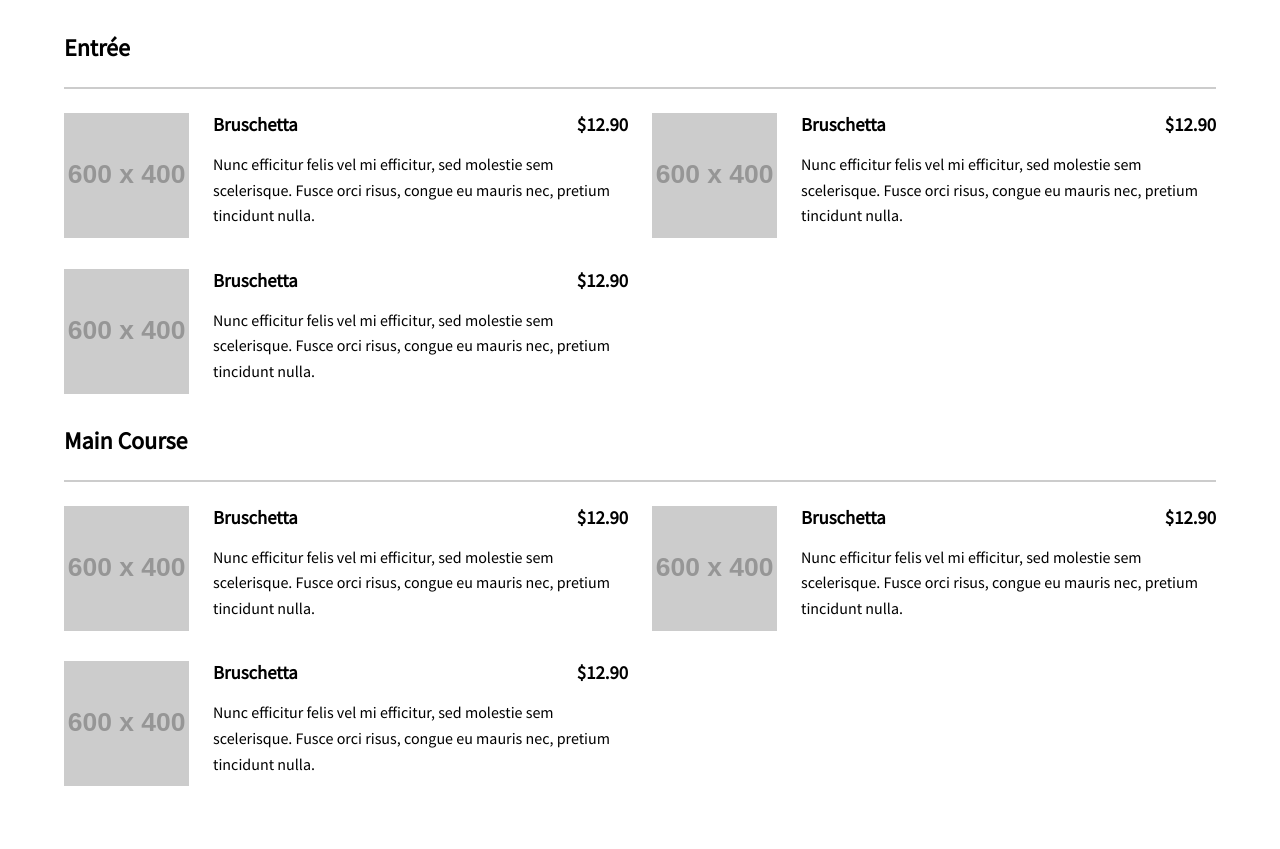
After one commit to sbt94/website-software_engineering, a PHP site: page /Menu.html in a window 1280 px wide. The commit adds this page. Run offline with PHP 8.4, Linux system fonts and the light colour scheme; grey boxes labelled with a size stand in for pictures from a placeholder-image service; some libraries are stand-ins or nearby versions.

Commit message:
menu page

```diff
--- /dev/null
+++ b/Menu.css
@@ -0,0 +1,80 @@
+@import url("https://fonts.googleapis.com/css?family=Bree+Serif|Poppins|Source+Sans+Pro|Montserrat:400,900&display=swap");
+
+* {
+  /* margin: 0;
+  padding: 0; */
+  box-sizing: border-box;
+  font-family: "Source Sans Pro", "Poppins", sans-serif;
+}
+body {
+  /* background: #333; */
+}
+
+.container {
+  max-width: 1200px;
+  margin: 0 auto;
+  padding: 1.5em;
+}
+
+.menu {
+  font-family: sans-serif;
+  font-size: 14px;
+}
+
+.menu-group-heading {
+  margin: 0;
+  padding-bottom: 1em;
+  border-bottom: 2px solid #ccc;
+}
+
+.menu-group {
+  display: grid;
+  grid-template-columns: 1fr;
+  gap: 1.5em;
+  padding: 1.5em 0;
+}
+
+.menu-item {
+  display: flex;
+}
+
+.menu-item-img {
+  width: 80px;
+  height: 80px;
+  flex-shrink: 0;
+  object-fit: cover;
+  margin-right: 1.5em;
+}
+
+.menu-item-text {
+  flex-grow: 1;
+}
+
+.menu-item-heading {
+  display: flex;
+  justify-content: space-between;
+  margin: 0;
+}
+
+.menu-item-name {
+  margin-right: 1.5em;
+}
+
+.menu-item-desc {
+  line-height: 1.6;
+}
+
+@media screen and (min-width: 992px) {
+  .menu {
+    font-size: 16px;
+  }
+
+  .menu-group {
+    grid-template-columns: repeat(2, 1fr);
+  }
+
+  .menu-item-img {
+    width: 125px;
+    height: 125px;
+  }
+}
--- /dev/null
+++ b/Menu.html
@@ -0,0 +1,142 @@
+<!DOCTYPE html>
+<html>
+  <head>
+    <meta charset="UTF-8" />
+    <meta name="viewport" content="width=device-width, initial-scale=1.0" />
+    <meta http-equiv="X-UA-Compatible" content="ie=edge" />
+    <link
+      rel="stylesheet"
+      href="https://fonts.googleapis.com/icon?family=Material+Icons"
+    />
+    <link
+      rel="stylesheet"
+      href="https://use.fontawesome.com/releases/v5.8.2/css/all.css"
+    />
+    <link rel="stylesheet" href="Menu.css" />
+    <title>Restaurant Menu</title>
+  </head>
+
+  <body>
+    <main class="container">
+      <div class="menu">
+        <h2 class="menu-group-heading">Entrée</h2>
+        <div class="menu-group">
+          <div class="menu-item">
+            <img
+              src="https://dummyimage.com/600x400/000/fff"
+              alt="Black Placeholder Image"
+              class="menu-item-img"
+            />
+            <div class="menu-item-text">
+              <h3 class="menu-item-heading">
+                <span class="menu-item-name">Bruschetta</span>
+                <span class="menu-item-price">$12.90</span>
+              </h3>
+              <p class="menu-item-desc">
+                Nunc efficitur felis vel mi efficitur, sed molestie sem
+                scelerisque. Fusce orci risus, congue eu mauris nec, pretium
+                tincidunt nulla.
+              </p>
+            </div>
+          </div>
+          <div class="menu-item">
+            <img
+              src="https://dummyimage.com/600x400/ccc/fff"
+              alt="Black Placeholder Image"
+              class="menu-item-img"
+            />
+            <div class="menu-item-text">
+              <h3 class="menu-item-heading">
+                <span class="menu-item-name">Bruschetta</span>
+                <span class="menu-item-price">$12.90</span>
+              </h3>
+              <p class="menu-item-desc">
+                Nunc efficitur felis vel mi efficitur, sed molestie sem
+                scelerisque. Fusce orci risus, congue eu mauris nec, pretium
+                tincidunt nulla.
+              </p>
+            </div>
+          </div>
+          <div class="menu-item">
+            <img
+              src="https://dummyimage.com/600x400/000/fff"
+              alt="Black Placeholder Image"
+              class="menu-item-img"
+            />
+            <div class="menu-item-text">
+              <h3 class="menu-item-heading">
+                <span class="menu-item-name">Bruschetta</span>
+                <span class="menu-item-price">$12.90</span>
+              </h3>
+              <p class="menu-item-desc">
+                Nunc efficitur felis vel mi efficitur, sed molestie sem
+                scelerisque. Fusce orci risus, congue eu mauris nec, pretium
+                tincidunt nulla.
+              </p>
+            </div>
+          </div>
+        </div>
+      </div>
+      <div class="menu">
+        <h2 class="menu-group-heading">Main Course</h2>
+        <div class="menu-group">
+          <div class="menu-item">
+            <img
+              src="https://dummyimage.com/600x400/ccc/fff"
+              alt="Black Placeholder Image"
+              class="menu-item-img"
+            />
+            <div class="menu-item-text">
+              <h3 class="menu-item-heading">
+                <span class="menu-item-name">Bruschetta</span>
+                <span class="menu-item-price">$12.90</span>
+              </h3>
+              <p class="menu-item-desc">
+                Nunc efficitur felis vel mi efficitur, sed molestie sem
+                scelerisque. Fusce orci risus, congue eu mauris nec, pretium
+                tincidunt nulla.
+              </p>
+            </div>
+          </div>
+          <div class="menu-item">
+            <img
+              src="https://dummyimage.com/600x400/000/fff"
+              alt="Black Placeholder Image"
+              class="menu-item-img"
+            />
+            <div class="menu-item-text">
+              <h3 class="menu-item-heading">
+                <span class="menu-item-name">Bruschetta</span>
+                <span class="menu-item-price">$12.90</span>
+              </h3>
+              <p class="menu-item-desc">
+                Nunc efficitur felis vel mi efficitur, sed molestie sem
+                scelerisque. Fusce orci risus, congue eu mauris nec, pretium
+                tincidunt nulla.
+              </p>
+            </div>
+          </div>
+          <div class="menu-item">
+            <img
+              src="https://dummyimage.com/600x400/ccc/fff"
+              alt="Black Placeholder Image"
+              class="menu-item-img"
+            />
+            <div class="menu-item-text">
+              <h3 class="menu-item-heading">
+                <span class="menu-item-name">Bruschetta</span>
+                <span class="menu-item-price">$12.90</span>
+              </h3>
+              <p class="menu-item-desc">
+                Nunc efficitur felis vel mi efficitur, sed molestie sem
+                scelerisque. Fusce orci risus, congue eu mauris nec, pretium
+                tincidunt nulla.
+              </p>
+            </div>
+          </div>
+        </div>
+      </div>
+    </main>
+    <script src="src/app.js"></script>
+  </body>
+</html>
--- a/css/style.css
+++ b/css/style.css
@@ -58,3 +58,9 @@ a:link { text-decoration: none; }
     text-align: center;
 
 }
+
+body {
+    font-family: 'Roboto', sans-serif;
+    color: #333;
+    line-height: 1.6;
+}
```
Also changed, not shown: Main.html (+33 -10 lines), css/Recommendations.jpg (added).
